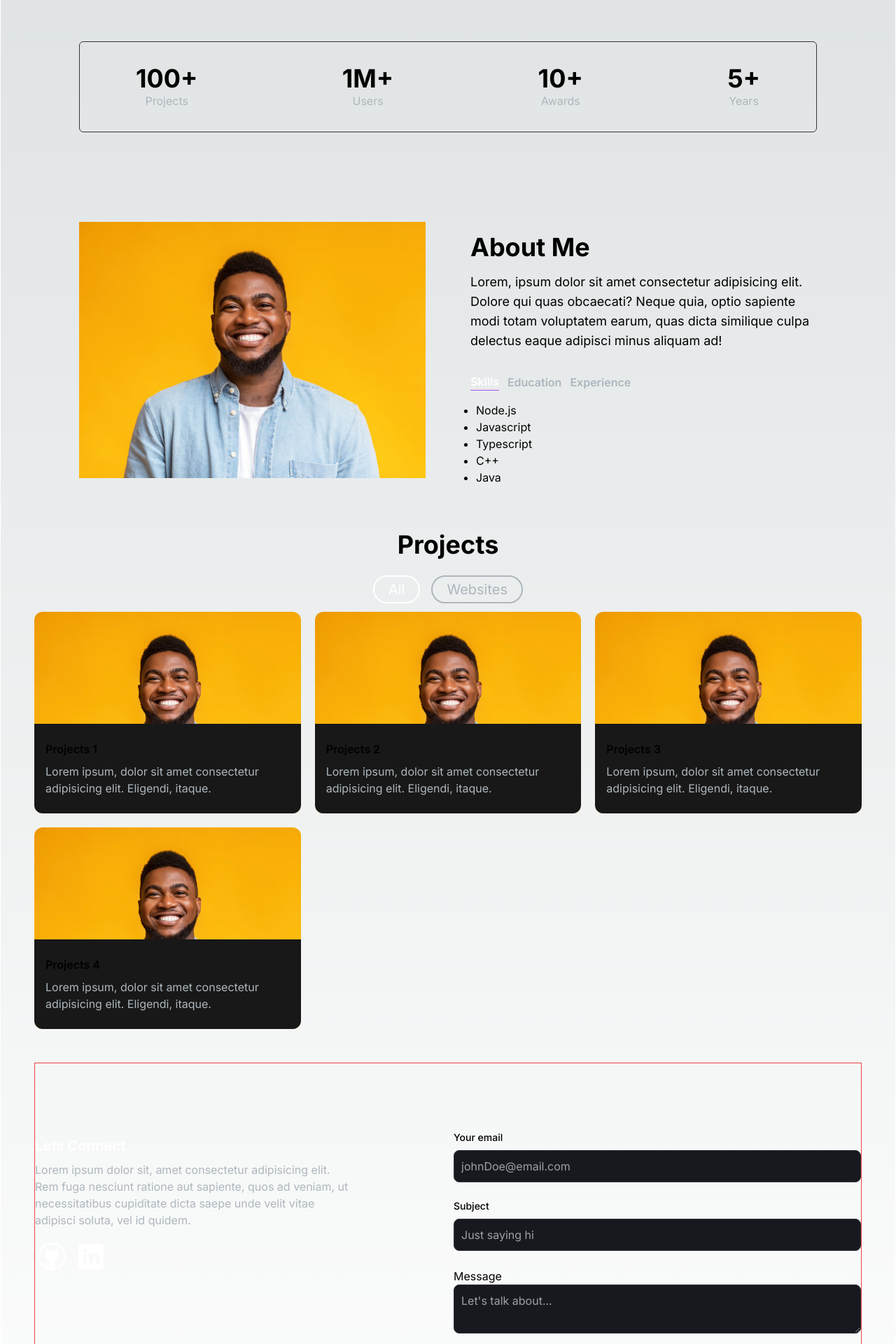
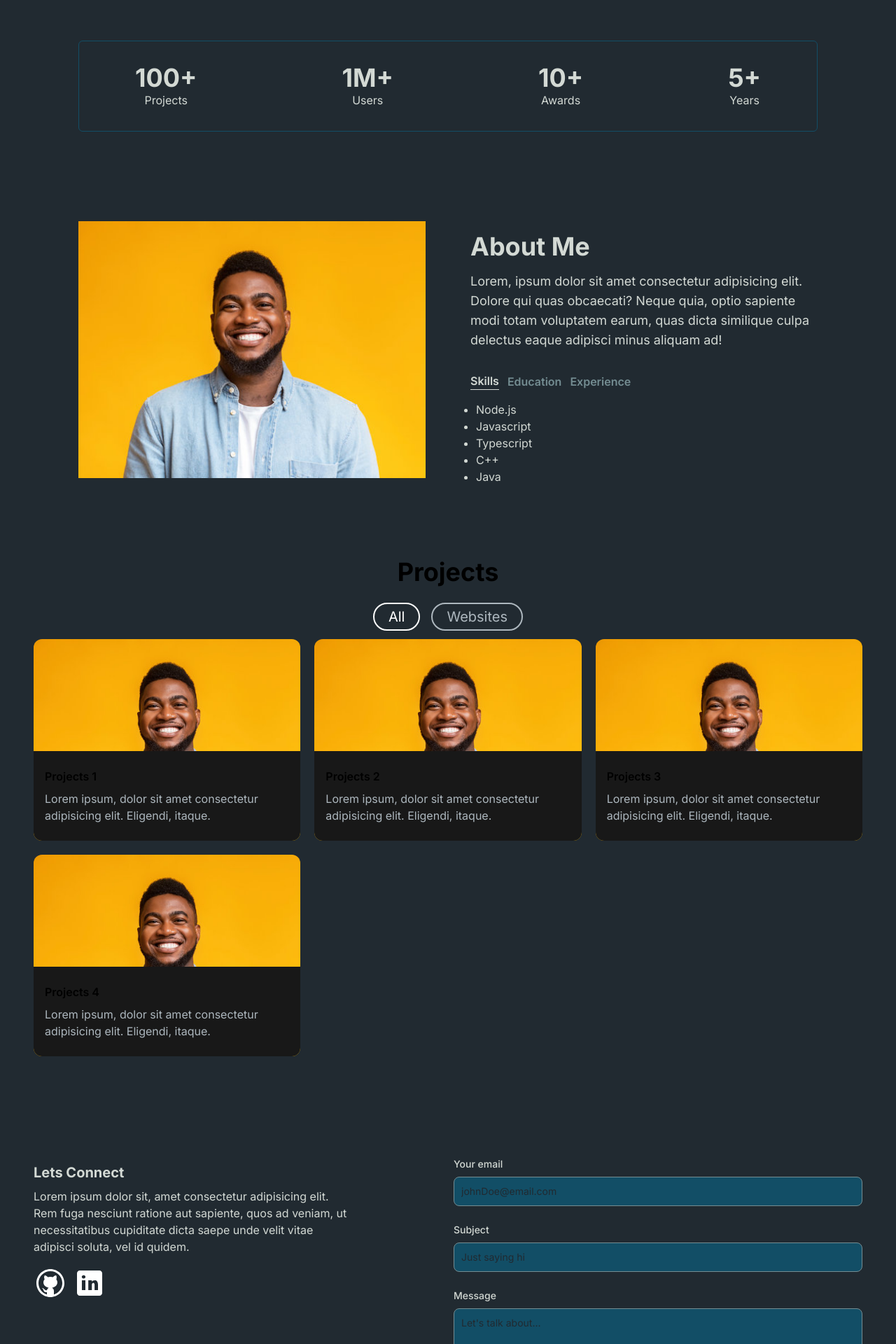
Before and after one commit to narcelin/narcelin-portfolio, a Next.js app: page / in a window 1280 px wide. Shown: the part 740-2660 px from the top of the page at 70% size. Built offline with nearby package versions, Linux system fonts and the light colour scheme.

Commit message:
Creating dynamic theme

```diff
--- a/src/app/components/AboutMeSeciton.tsx
+++ b/src/app/components/AboutMeSeciton.tsx
@@ -9,7 +9,7 @@ const TAB_DATA = [
     title: "Skills",
     id: "skills",
     content: (
-      <ul className="list-disc pl-2">
+      <ul className="min-h-40 list-disc pl-2 text-pText">
         <li>Node.js</li>
         <li>Javascript</li>
         <li>Typescript</li>
@@ -22,7 +22,7 @@ const TAB_DATA = [
     title: "Education",
     id: "education",
     content: (
-      <ul className="list-disc pl-2">
+      <ul className="min-h-40  list-disc pl-2 text-pText">
         <li>FGCU</li>
         <li>FAU</li>
       </ul>
@@ -32,7 +32,7 @@ const TAB_DATA = [
     title: "Experience",
     id: "experience",
     content: (
-      <ul className="list-disc pl-2">
+      <ul className="min-h-40  list-disc pl-2 text-pText">
         <li>Manhattan Construction</li>
         <li>Classic Brass Works</li>
       </ul>
@@ -55,8 +55,8 @@ export default function AboutMeSection() {
       <div className="md:grid md:grid-cols-2 gap-8 items-start py-8 px-4 xl:gap-16 sm:py-16 xl:px-16">
         <Image alt="image" src="/test_image.jpg" width={500} height={500} />
         <div>
-          <h2 className="sm:text-4xl font-bold my-4">About Me</h2>
-          <p className="text-base md:text-lg">
+          <h2 className="sm:text-4xl font-bold my-4 text-heading">About Me</h2>
+          <p className="text-pText md:text-lg">
             Lorem, ipsum dolor sit amet consectetur adipisicing elit. Dolore qui
             quas obcaecati? Neque quia, optio sapiente modi totam voluptatem
             earum, quas dicta similique culpa delectus eaque adipisci minus
--- a/src/app/components/AchievementsSection.tsx
+++ b/src/app/components/AchievementsSection.tsx
@@ -10,15 +10,17 @@ const achievementsList = [
 export default function AchievementsSection() {
   return (
     <div className="py-8 px-4 xl:gap-16 sm:py-16 xl:px-16">
-      <div className="border-[#33353F] border rounded-md py-8 px-16 flex flex-row items-center justify-between">
+      <div className="border-c3 border rounded-md py-8 px-16 flex flex-row items-center justify-between">
         {achievementsList.map((achievement, index) => {
           return (
             <div
               key={index}
               className="flex flex-col items-center justify-center mx-4"
             >
-              <h2 className="text-4xl font-bold">{achievement.value}</h2>
-              <p className="text-[#ADB7BE] text-base">{achievement.metric}</p>
+              <h2 className="text-4xl text-heading font-bold">
+                {achievement.value}
+              </h2>
+              <p className="text-pText text-base">{achievement.metric}</p>
             </div>
           );
         })}
--- a/src/app/components/EmailMeSection.tsx
+++ b/src/app/components/EmailMeSection.tsx
@@ -58,11 +58,11 @@ export default function EmailMeSection() {
   };
 
   return (
-    <section className="grid md:grid-cols-2 my-12 md:my-12 py-24 gap-4 border border-red-500">
+    <section className="grid md:grid-cols-2 my-12 md:my-12 py-24 gap-4">
       <div>
         {/* FUTURE DEVELOPMENT: UPGRADE YOUR FORMS -> https://www.youtube.com/watch?v=t2LvPXHLrek */}
-        <h5 className="text-xl font-bold text-white my-2">Lets Connect</h5>
-        <p className="text-[#ADB7BE] mb-4 max-w-md">
+        <h5 className="text-xl font-bold text-heading my-2">Lets Connect</h5>
+        <p className="text-pText mb-4 max-w-md">
           {" "}
           Lorem ipsum dolor sit, amet consectetur adipisicing elit. Rem fuga
           nesciunt ratione aut sapiente, quos ad veniam, ut necessitatibus
@@ -88,7 +88,10 @@ export default function EmailMeSection() {
       </div>
       <form action="" className="flex flex-col" id="emailForm">
         <div className="mb-6">
-          <label htmlFor="email" className="block text-sm font-medium mb-2">
+          <label
+            htmlFor="email"
+            className="text-heading block text-sm font-medium mb-2"
+          >
             Your email
           </label>
           <input
@@ -98,11 +101,14 @@ export default function EmailMeSection() {
             onChange={(e) => setUserEmail(e.target.value)}
             required
             placeholder="johnDoe@email.com"
-            className="bg-[#18191E] border border-[#33353F] placeholder-[#9CA2A9] text-gray-100 textsm rounded-lg w-full block p-2.5"
+            className="bg-c3 border border-c2 placeholder-c5 text-pText text-sm rounded-lg w-full block p-2.5"
           />
         </div>
         <div className="mb-6">
-          <label htmlFor="subject" className="block text-sm font-medium mb-2">
+          <label
+            htmlFor="subject"
+            className="text-heading block text-sm font-medium mb-2"
+          >
             Subject
           </label>
           <input
@@ -113,23 +119,28 @@ export default function EmailMeSection() {
             required
             placeholder="Just saying hi"
             // onChange={(e) => setUserSubject(e.target.value)}
-            className="bg-[#18191E] border border-[#33353F] placeholder-[#9CA2A9] text-gray-100 textsm rounded-lg w-full block p-2.5"
+            className="bg-c3 border border-c2 placeholder-c5 text-pText text-sm rounded-lg w-full block p-2.5"
           />
         </div>
         <div className="mb-6">
-          <label htmlFor="message">Message</label>
+          <label
+            htmlFor="message"
+            className="text-heading block text-sm font-medium mb-2"
+          >
+            Message
+          </label>
           <textarea
             name="message"
             id="message"
             placeholder="Let's talk about..."
             value={userMessage}
             onChange={(e) => setUserMessage(e.target.value)}
-            className="bg-[#18191E] border border-[#33353F] placeholder-[#9CA2A9] text-gray-100 textsm rounded-lg w-full block p-2.5"
+            className="bg-c3 border border-c2 placeholder-c5 text-pText text-sm rounded-lg w-full block p-2.5"
           />
         </div>
         <button
           type="submit"
-          className="bg-purple-500 hover:bg-purple-600 front-medium py-2.5 px-5 rounded-lg w-full"
+          className="text-heading bg-c2 hover:bg-c1 hover:text-c3 front-medium py-2.5 px-5 rounded-lg w-full"
           formAction={send}
         >
           Send Message
--- a/src/app/components/Footer.tsx
+++ b/src/app/components/Footer.tsx
@@ -1,9 +1,9 @@
 export default function Footer() {
   return (
-    <footer className="footer border border-t-[#33353F] z-10">
+    <footer className="footer z-10">
       <div className="container p-12 flex content-between">
-        <span>LOGO</span>
-        <p className="text-slate-500">All rights reserved.</p>
+        <span className="text-heading">LOGO</span>
+        <p className="text-c2 text-sm content-end">All rights reserved.</p>
       </div>
     </footer>
   );
--- a/src/app/components/HeroSection.tsx
+++ b/src/app/components/HeroSection.tsx
@@ -47,7 +47,7 @@ export default function HeroSection() {
           </div>
         </div>
         <div className="col-span-5 place-self-center sm:place-self-auto mt-4 lg:mt-0">
-          <div className="relative rounded-full bg-{#181818}  h-[250px] w-[250px] lg:w-[400px] lg:h-[400px] border border-red-500">
+          <div className="relative rounded-full bg-{#181818}  h-[250px] w-[250px] lg:w-[400px] lg:h-[400px]">
             <Image
               className="absolute transform -translate-x-1/2 -translate-y-1/2 top-1/2 left-1/2"
               src="/hero-image.png"
--- a/src/app/components/NavLink.tsx
+++ b/src/app/components/NavLink.tsx
@@ -11,7 +11,7 @@ export default function NavLink<T>(props: NavLinkInterface<T>) {
   return (
     <Link
       href={href}
-      className="block py-2 pl-3 pr-4 text-[#ADB7BE] sm:text-xl rounded md:p-0 hover:text-white"
+      className="block py-2 pl-3 pr-4 text-c2 sm:text-xl rounded md:p-0 hover:text-white"
     >
       {title}
     </Link>
--- a/src/app/components/Navbar.tsx
+++ b/src/app/components/Navbar.tsx
@@ -16,23 +16,26 @@ export default function Navbar() {
   const [navbarOpen, setNavbarOpen] = useState(true);
 
   return (
-    <nav className="bg-[#121212] bg-opacity-100">
+    <nav className="bg-c4 bg-opacity-100">
       <div className="flex flex-wrap items-center justify-between mx-auto px-4 py-2">
-        <Link href={"/"} className="text-2xl md:text-5xl font-semibold p-4">
+        <Link
+          href={"/"}
+          className="text-white text-2xl md:text-5xl font-semibold p-4"
+        >
           LOGO
         </Link>
         <div className="mobile-menu block md:hidden ">
           {navbarOpen ? (
             <button
               onClick={() => setNavbarOpen(false)}
-              className="flex items-center px-3 py-2 border rounded border-slate-200 test-slate-200 hover:text-white hover:border-white"
+              className="flex items-center px-3 py-2 border rounded border-c2 text-c2 hover:text-white hover:border-white"
             >
               <XMarkIcon className="h-5 w-5" />
             </button>
           ) : (
             <button
               onClick={() => setNavbarOpen(true)}
-              className="flex items-center px-3 py-2 border rounded border-slate-200 test-slate-200 hover:text-white hover:border-white"
+              className="flex items-center px-3 py-2 border rounded border-c2 text-c2 hover:text-white hover:border-white"
             >
               <Bars3Icon className="h-5 w-5" />
             </button>
--- a/src/app/components/TabButton.tsx
+++ b/src/app/components/TabButton.tsx
@@ -9,9 +9,7 @@ export default function TabButton<T>({
   selectTab,
   children,
 }: TabButtonProps<T>) {
-  const buttonClasses = active
-    ? "text-white border-b border-purple-500"
-    : "text-[#ADB7BE]";
+  const buttonClasses = active ? "text-pText border-b border-c1" : "text-c2";
   return (
     // Not sure what is the best way to avoid this error
     // <button onClick={selectTab}>
--- a/src/app/page.tsx
+++ b/src/app/page.tsx
@@ -8,9 +8,9 @@ import Footer from "./components/Footer";
 
 export default function Home() {
   return (
-    <main className="border border-white flex min-h-screen flex-col">
+    <main className="flex min-h-screen flex-col bg-c4">
       <Navbar />
-      <div className="container mx-auto px-12 py-4">
+      <div className="container mx-auto px-12 py-4 bg-c5">
         <HeroSection />
         <AchievementsSection />
         <AboutMeSection />
--- a/tailwind.config.ts
+++ b/tailwind.config.ts
@@ -9,8 +9,15 @@ const config: Config = {
   theme: {
     extend: {
       colors: {
-        primary: "red",
-        secondary: "red"
+        c1: "#D3D9D4",
+        heading: "#D3D9D4",
+        subHeading: "#D3D9D4",
+        pText: "#D3D9D4",
+
+        c2: "#748D92",
+        c3: "#124E66",
+        c4: "#2E3944",
+        c5: "#212A31"
       },
       backgroundImage: {
         "gradient-radial": "radial-gradient(var(--tw-gradient-stops))",
```
